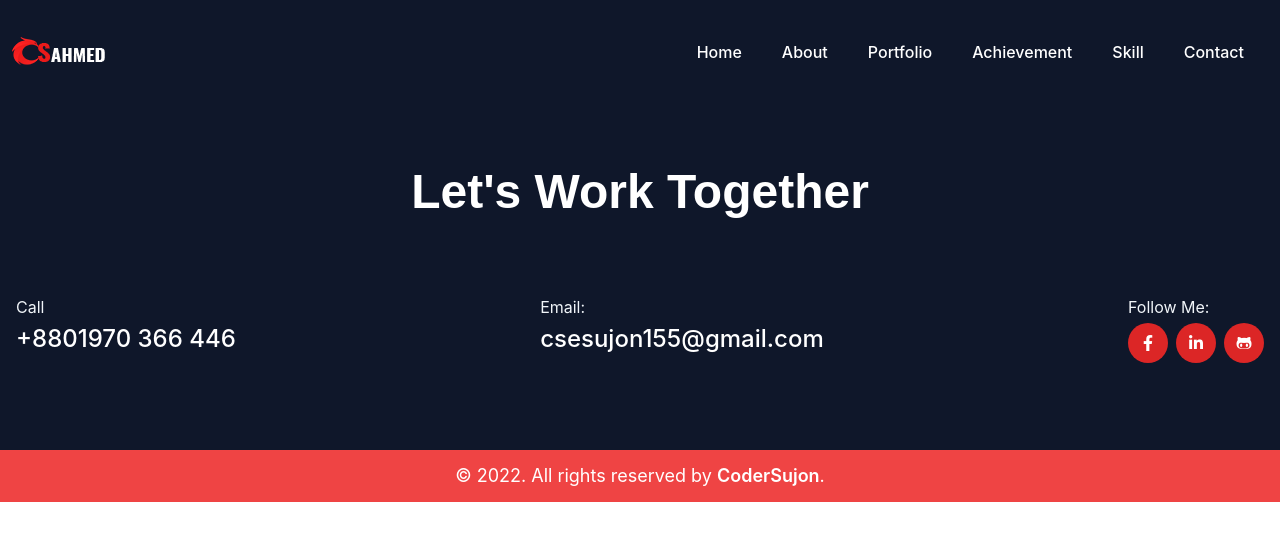
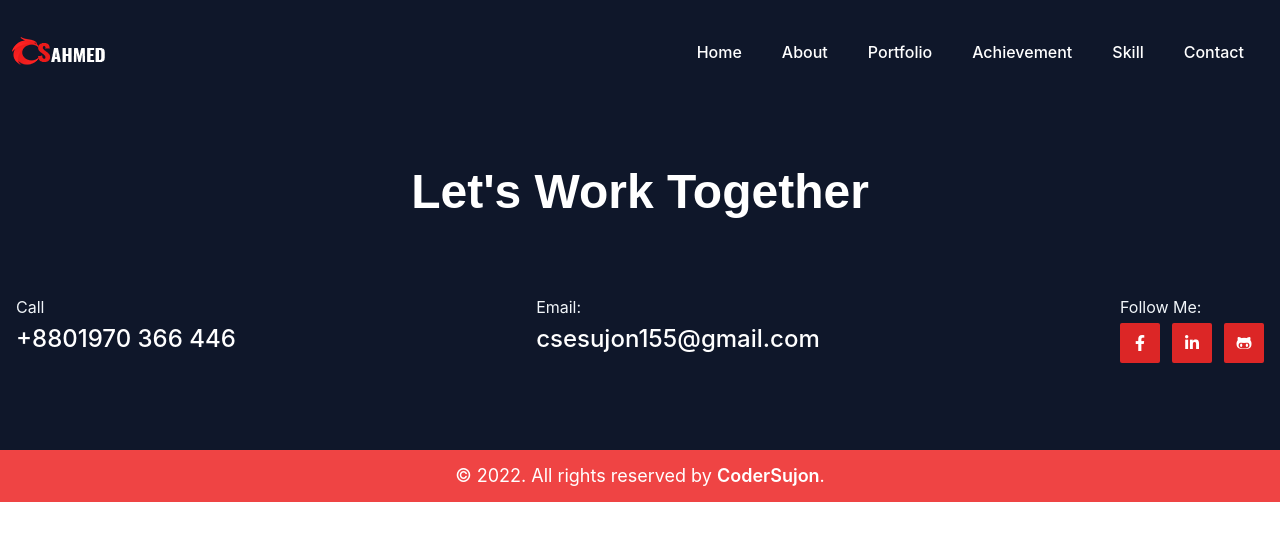
Before and after one commit to codersujon/portfolio-website, a Vue app: page / in a window 1280 px wide. Shown: the top 540 px of the page. Built offline with nearby package versions, Linux system fonts and the light colour scheme.

Commit message:
Social Icons problem solved

```diff
--- a/public/assets/css/styles.css
+++ b/public/assets/css/styles.css
@@ -660,8 +660,22 @@ video {
   margin-bottom: calc(1rem * var(--tw-space-y-reverse));
 }
 
-.rounded-full {
-  border-radius: 9999px;
+.space-x-3 > :not([hidden]) ~ :not([hidden]) {
+  --tw-space-x-reverse: 0;
+  margin-right: calc(0.75rem * var(--tw-space-x-reverse));
+  margin-left: calc(0.75rem * calc(1 - var(--tw-space-x-reverse)));
+}
+
+.rounded-md {
+  border-radius: 0.375rem;
+}
+
+.rounded {
+  border-radius: 0.25rem;
+}
+
+.rounded-sm {
+  border-radius: 0.125rem;
 }
 
 .bg-red-500 {
--- a/src/layouts/Footer/FooterTop.vue
+++ b/src/layouts/Footer/FooterTop.vue
@@ -13,14 +13,14 @@
                 </div>
                 <div class="footerTop__widget text-left my-2 sm:my-4">
                     <span class="capitalize text-slate-100 inline-block mb-1">follow me:</span>
-                    <div class="social__icons flex space-x-2">
-                        <a href="https://www.facebook.com/CoderSujon/" class="w-10 h-10 leading-10 bg-red-600 text-center rounded-full hover:bg-white hover:text-red-600 transition duration-200 ease-in" target="_blank">
+                    <div class="social__icons flex space-x-3">
+                        <a href="https://www.facebook.com/CoderSujon/" class="w-10 h-10 leading-10 bg-red-600 text-center rounded-sm hover:bg-white hover:text-red-600 transition duration-200 ease-in" target="_blank">
                             <i class="fa-brands fa-facebook-f"></i>
                         </a>
-                        <a href="https://www.linkedin.com/in/codersujon/" class="w-10 h-10 leading-10 bg-red-600 text-center rounded-full hover:bg-white hover:text-red-600 transition duration-200 ease-in" target="_blank">
+                        <a href="https://www.linkedin.com/in/codersujon/" class="w-10 h-10 leading-10 bg-red-600 text-center rounded-sm hover:bg-white hover:text-red-600 transition duration-200 ease-in" target="_blank">
                             <i class="fa-brands fa-linkedin-in"></i>
                         </a>
-                        <a href="https://github.com/positiveworldbd" class="w-10 h-10 leading-10 bg-red-600 text-center rounded-full hover:bg-white hover:text-red-600 transition duration-200 ease-in" target="_blank">
+                        <a href="https://github.com/positiveworldbd" class="w-10 h-10 leading-10 bg-red-600 text-center rounded-sm hover:bg-white hover:text-red-600 transition duration-200 ease-in" target="_blank">
                             <i class="fa-brands fa-github-alt"></i>
                         </a>
                     </div>
```
Also changed, not shown: 1 other file (tests, documents, lock files or other folders).
